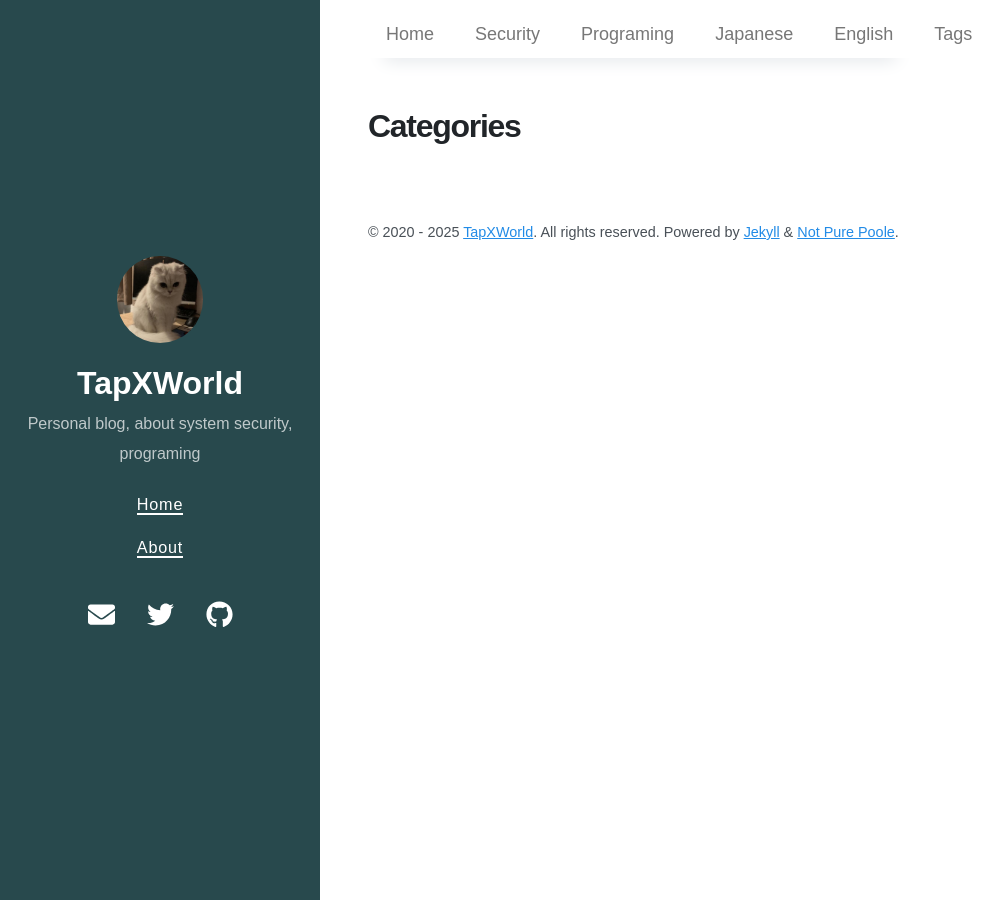
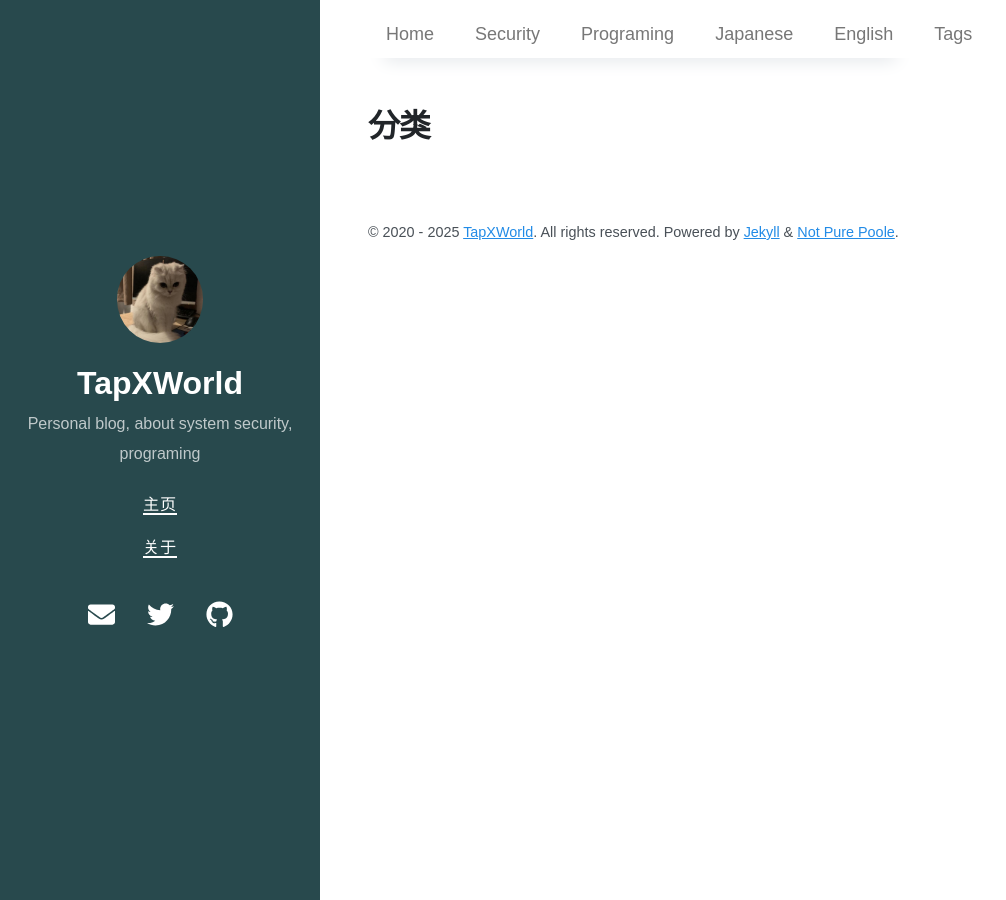
Before and after one commit to TapXWorld/tapxworld.github.io, a Jekyll site: the page built from categories.md, in a window 1280 px wide. Shown: the whole page, without its empty margins (0-1006 px from the left). Built offline with Jekyll 4.4.1, drawn with Linux system fonts in a browser that asks for light colours; nearby versions of some CDN libraries.

Commit message:
change all menu name to chinese

```diff
--- a/_data/navigation.yml
+++ b/_data/navigation.yml
@@ -1,4 +1,4 @@
-- title: Home
+- title: 主页
   url: /
-- title: About
+- title: 关于
   url: /about/
--- a/categories.md
+++ b/categories.md
@@ -1,6 +1,6 @@
 ---
 layout: archive-taxonomies
 permalink: /categories/
-title: Categories
+title: 分类
 type: categories
 ---
```
Also changed, not shown: tags.md (+1 -1 lines).
